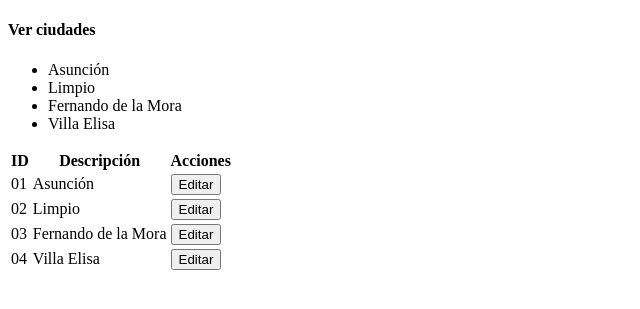
After one commit to gallopeladoprofe/proyecto1, a Flask app: page /ciudad in a window 1280 px wide. The commit adds this page. Shown: the top 309 px of the page, without its empty margins (0-640 px from the left). Run offline with Flask 3, Linux system fonts and the light colour scheme.

Commit message:
add: jugando con jinja

```diff
--- a/app.py
+++ b/app.py
@@ -24,7 +24,27 @@ def ver_documento(documento):
 
 @app.route('/ver-html')
 def ver_html():
-    return render_template('index.html')
+    # Server side rendering
+    # Client side rendering
+    usuario = 'ADMINISTRADO POR SU SUEGRA'
+    return render_template('index.html', usuario=usuario)
+
+@app.route('/ciudad')
+def get_ciudad():
+    ciudades = [{
+        'id': '01', 'descripcion': 'Asunción'
+        },
+        {
+            'id': '02', 'descripcion': 'Limpio'
+        },
+        {
+            'id': '03', 'descripcion': 'Fernando de la Mora'
+        },
+        {
+            'id': '04', 'descripcion': 'Villa Elisa'
+        }
+    ]
+    return render_template('vistas_ciudades/ver-ciudades.html', ciudades=ciudades)
 
 if __name__ == '__main__':
     app.run(debug=True)
--- a/templates/index.html
+++ b/templates/index.html
@@ -7,6 +7,7 @@
 </head>
 <body>
     <h1>Esto es un documento HTML</h1>
+    <h5>{{ usuario }}</h5>
     <table>
         <thead>
             <tr>
--- /dev/null
+++ b/templates/vistas_ciudades/ver-ciudades.html
@@ -0,0 +1,36 @@
+<!DOCTYPE html>
+<html lang="en">
+<head>
+    <meta charset="UTF-8">
+    <meta name="viewport" content="width=device-width, initial-scale=1.0">
+    <title>Ver Ciudades</title>
+</head>
+<body>
+    <h4>Ver ciudades</h4>
+    <ul>
+        {% for item in ciudades %}
+        <li>{{ item['descripcion'] }}</li>
+        {% endfor %}
+    </ul>
+    <table>
+        <thead>
+            <tr>
+                <th>ID</th>
+                <th>Descripción</th>
+                <th>Acciones</th>
+            </tr>
+        </thead>
+        <tbody>
+            {% for item in ciudades %}
+            <tr>
+                <td>{{ item['id'] }}</td>
+                <td>{{ item['descripcion'] }}</td>
+                <td>
+                    <button type="button">Editar</button>
+                </td>
+            </tr>
+            {% endfor %}
+        </tbody>
+    </table>
+</body>
+</html>
```
Also changed, not shown: templates/ciudades.html (added, +11 -0 lines).
